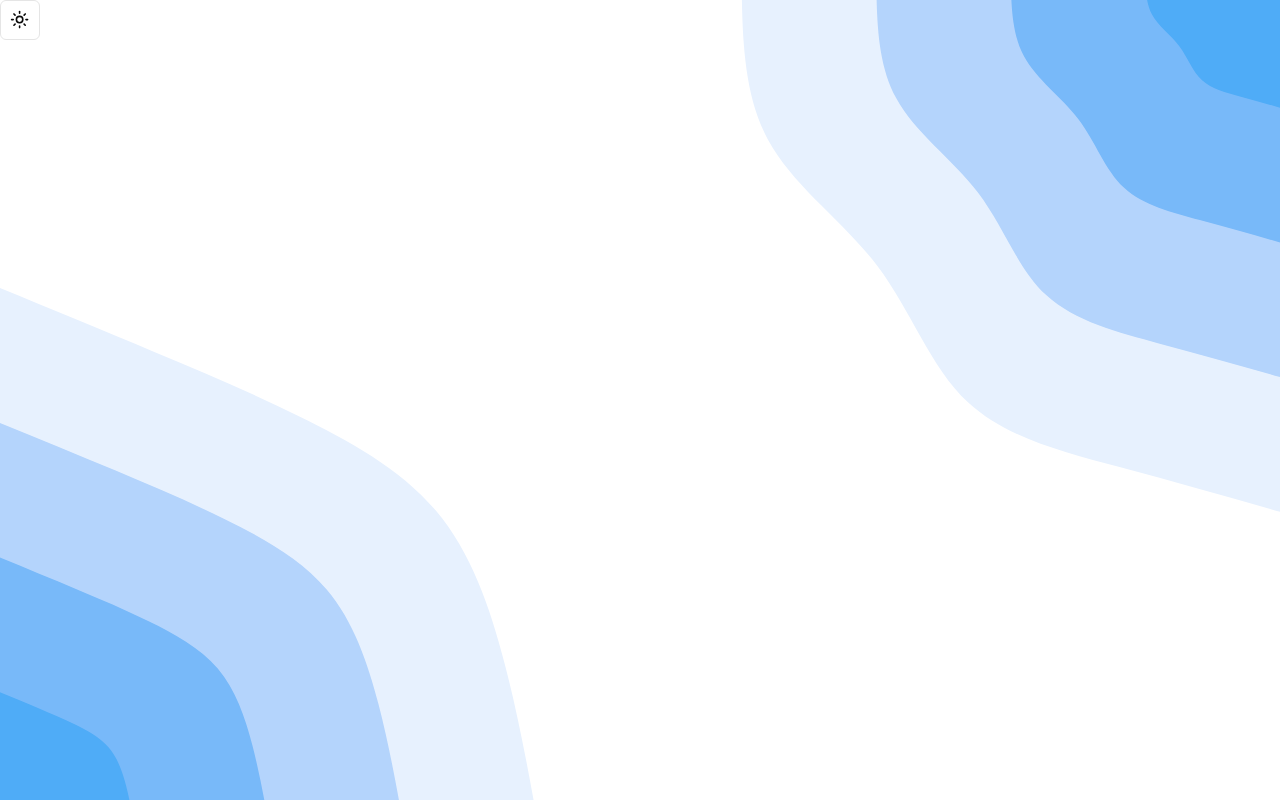
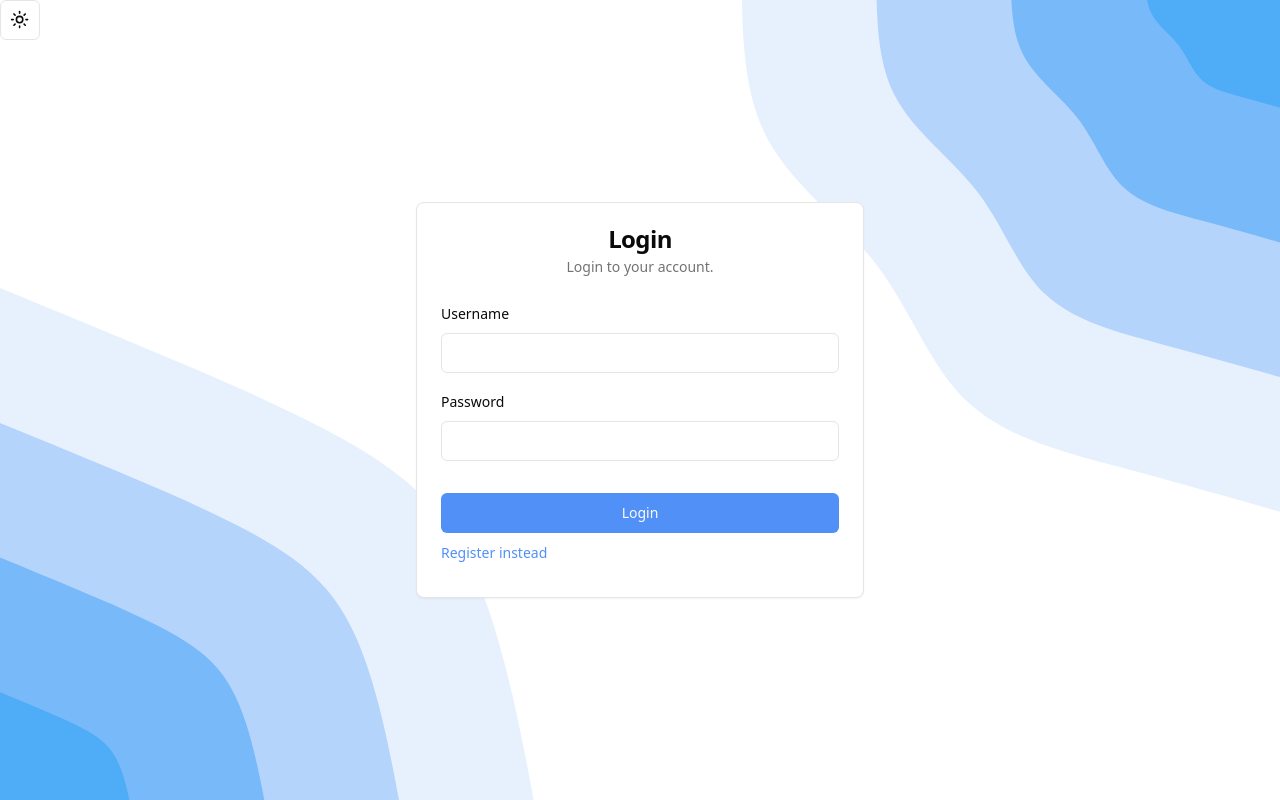
Before and after one commit to thoroughgood/Tutor-Website, a Next.js app in the folder frontend/: page /login in a window 1280 px wide. Built offline with nearby package versions, Linux system fonts and the light colour scheme; no server answers.

Commit message:
basic frontend for login done, I believe the http services are also done for it but should double check and confirm with daniel

```diff
--- a/frontend/src/pages/login.tsx
+++ b/frontend/src/pages/login.tsx
@@ -1,3 +1,136 @@
+import {
+  Card,
+  CardContent,
+  CardDescription,
+  CardHeader,
+  CardTitle,
+} from "@/components/ui/card"
+import {
+  Form,
+  FormControl,
+  FormField,
+  FormItem,
+  FormMessage,
+} from "@/components/ui/form"
+import { UseFormReturn, useForm } from "react-hook-form"
+import * as z from "zod"
+import { zodResolver } from "@hookform/resolvers/zod"
+import { Input } from "@/components/ui/input"
+import { Button } from "@/components/ui/button"
+
+import Link from "next/link"
+import { Label } from "@/components/ui/label"
+import { useState } from "react"
+import LoadingButton from "@/components/loadingButton"
+import { HTTPAuthService } from "@/service/authService"
+import { getErrorMessage } from "@/lib/utils"
+import toast from "react-hot-toast"
+
+const formSchema = z.object({
+  name: z
+    .string()
+    .min(1, {
+      message: "Enter your username",
+    })
+    .max(50),
+  password: z.string().min(8, {
+    message: "Password is too short",
+  }), // TODO: refine this
+  // confirmPassword: z.string(),
+})
+// .refine(({ password, confirmPassword }) => password == confirmPassword, {
+//   message: "Passwords do not match",
+//   path: ["confirmPassword"],
+// })
+
+// NOTE: confirm password decreases UX without much benefit to password input accuracy
+// Commented out confirm passwords for better UX/UI
+
+const authService = new HTTPAuthService()
 export default function Login() {
-  return <div />
+  //defining a form, the zod object converts the standard format into a json readable format for the backend
+  const form = useForm<z.infer<typeof formSchema>>({
+    resolver: zodResolver(formSchema),
+  })
+  const [submitLoading, setSubmitLoading] = useState(false)
+  const onSubmit = async (values: z.infer<typeof formSchema>) => {
+    setSubmitLoading(true)
+    try {
+      const id = await authService.login(values)
+    } catch (error) {
+      toast.error(getErrorMessage(error))
+    }
+    setSubmitLoading(false)
+  }
+  return (
+    <Card className="w-screen max-w-md">
+      <CardHeader className="text-center">
+        <CardTitle>Login</CardTitle>
+        <CardDescription>Login to your account.</CardDescription>
+      </CardHeader>
+      <CardContent>
+        <Form {...form}>
+          <form
+            className="flex flex-col gap-4"
+            onSubmit={form.handleSubmit(onSubmit)}
+            noValidate
+          >
+            <CustomFormField form={form} name="name" label="Username" />
+            <CustomFormField
+              name="password"
+              form={form}
+              label="Password"
+              inputType="password"
+            />
+            <div className="mt-4">
+              <LoadingButton
+                role="login"
+                className="w-full"
+                isLoading={submitLoading}
+              >
+                Login
+              </LoadingButton>
+              <Button asChild variant="link" className="px-0">
+                <Link href={"/register"}>Register instead</Link>
+              </Button>
+            </div>
+          </form>
+        </Form>
+      </CardContent>
+    </Card>
+  )
 }
+
+// scary interface
+interface CustomFormFieldProps {
+  form: UseFormReturn<z.infer<typeof formSchema>, any, undefined>
+  name: keyof z.infer<typeof formSchema>
+  label: string
+  inputType?: string
+}
+
+/**
+ * Reusable basic custom form field
+ */
+function CustomFormField({
+  label,
+  form,
+  name,
+  inputType,
+}: CustomFormFieldProps) {
+  return (
+    <FormField
+      control={form.control}
+      name={name}
+      render={({ field }) => (
+        <FormItem>
+          <Label>{label}</Label>
+          <FormControl>
+            <Input {...field} type={inputType} />
+          </FormControl>
+          <FormMessage />
+        </FormItem>
+      )}
+    />
+  )
+}
--- a/frontend/src/service/authService.ts
+++ b/frontend/src/service/authService.ts
@@ -6,6 +6,11 @@ export interface RegisterBody {
   email: string
   password: string
   accountType: "admin" | "tutor" | "student"
+}
+
+export interface LoginBody {
+  name: string
+  password: string
 }
 
 export class HTTPAuthService {
@@ -26,4 +31,14 @@ export class HTTPAuthService {
       .error(415, this.errorHandlerCallback)
     return await resp.json()
   }
+
+  async login(loginBody: LoginBody) {
+    const resp = wretch(`${this.backendURL}/login`)
+      .json(loginBody)
+      .post()
+      .notFound(this.errorHandlerCallback)
+      .badRequest(this.errorHandlerCallback)
+      .error(415, this.errorHandlerCallback)
+    return await resp.json()
+  }
 }
```
